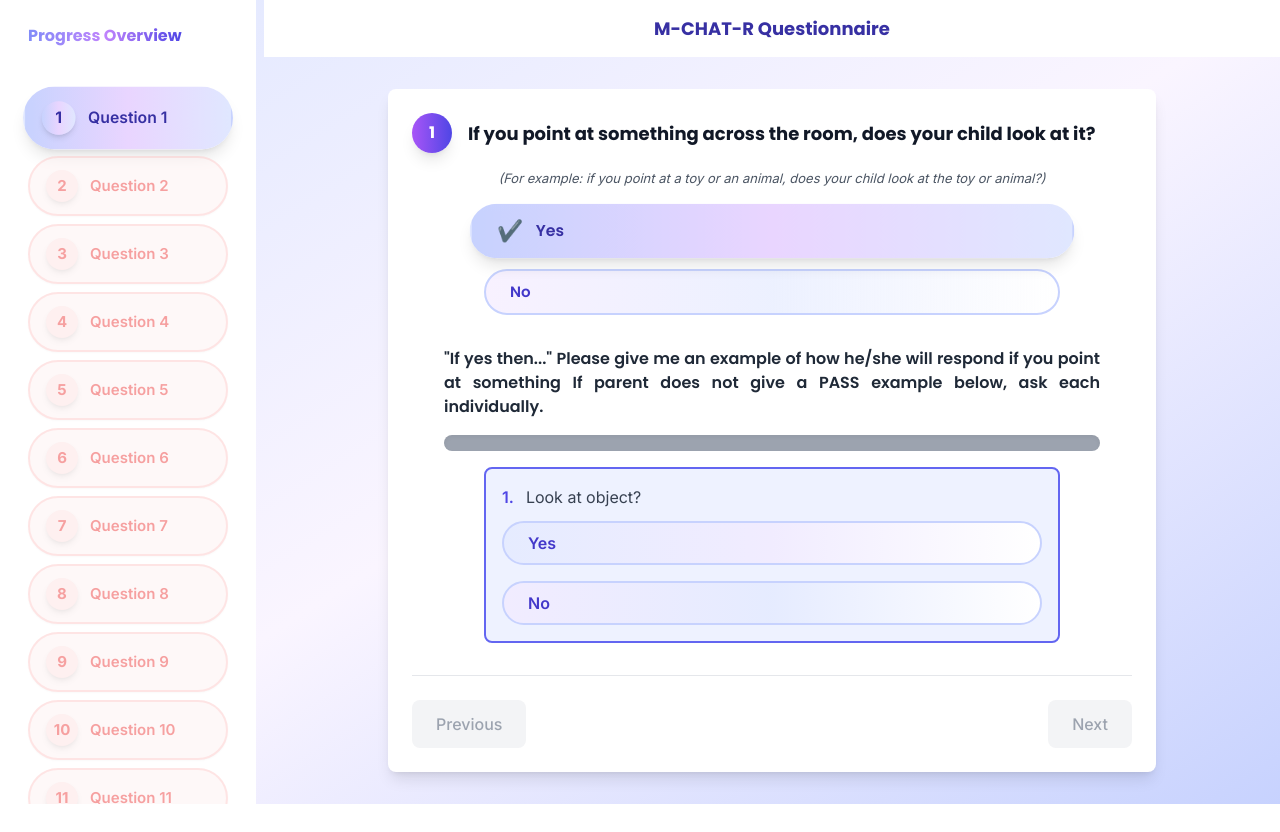
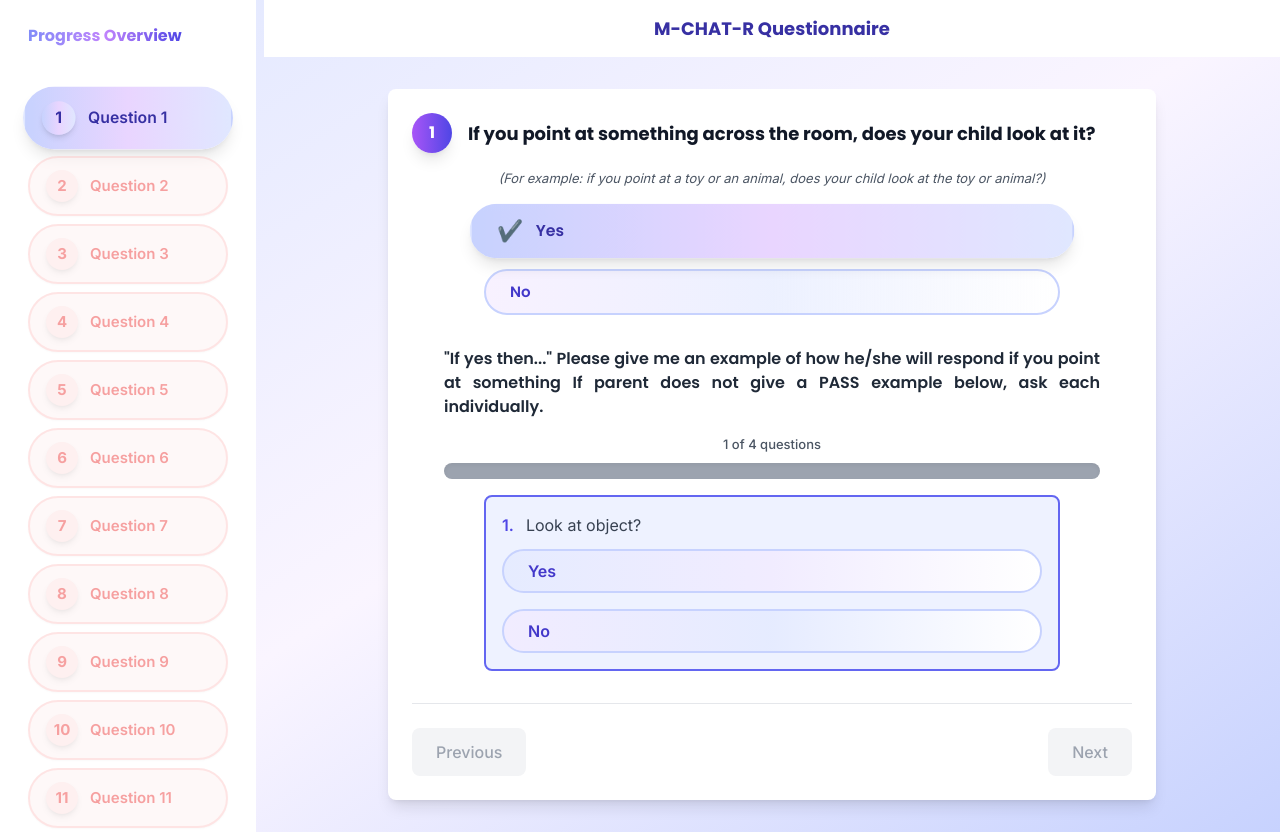
Before and after one commit to Anupam4058/M-Chat-R, a React (Create React App) app: page /home in a window 1280 px wide. Both pictures are taken after a click on the button "Yes". Before the commit the page ends 804 px from the top, so only its background shows below. Built offline with nearby package versions, Linux system fonts and the light colour scheme.

Commit message:
feat: Add dynamic question count display to sub-question progress bar

```diff
--- a/src/component/Question.tsx
+++ b/src/component/Question.tsx
@@ -391,6 +391,14 @@ const Question: React.FC<PropType> = ({
 
             {/* Sub-question Progress Bar */}
             <div className="mb-4">
+              <div className="flex justify-center items-center mb-2">
+                <span className="text-sm font-medium text-gray-600">
+                  {currentSubQuestionIndex + 1} of {currentLayer.questions.length} questions
+                </span>
+                {/* <span className="text-sm font-medium text-gray-600">
+                  {subAnswer.filter(ans => ans === 'yes' || ans === 'no').length} answered
+                </span> */}
+              </div>
               <ProgressBar progress={subAnswerProgress} barWidth="w-full" bgColor="bg-indigo-500" />
             </div>
 
```
